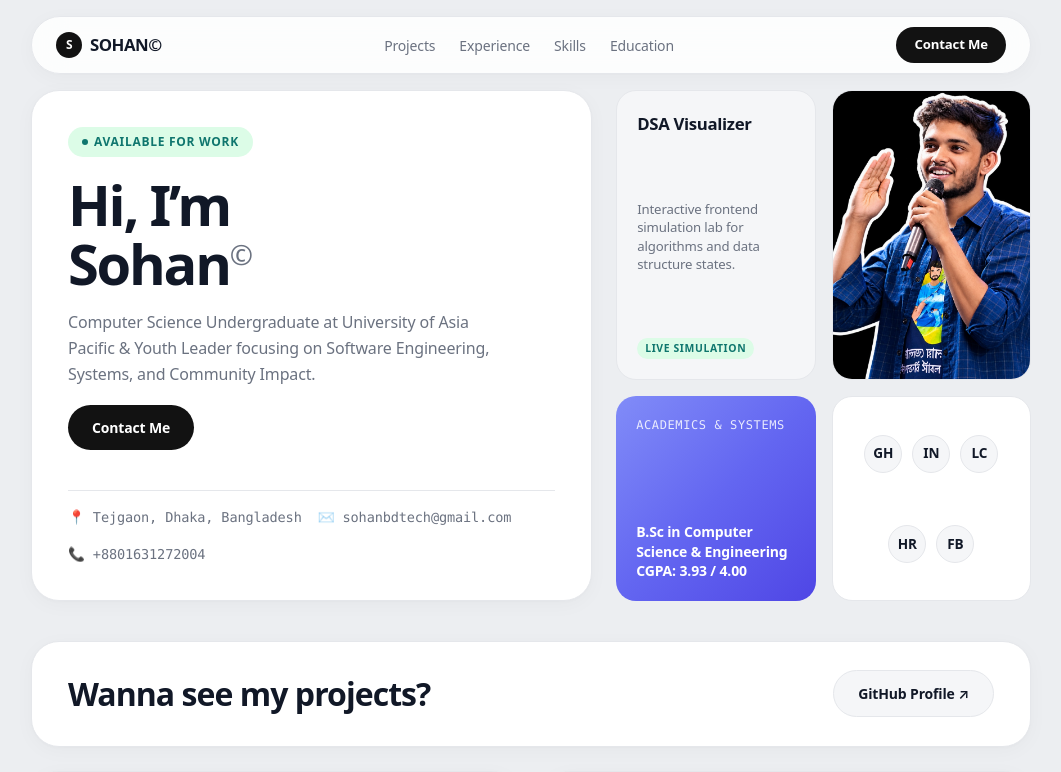
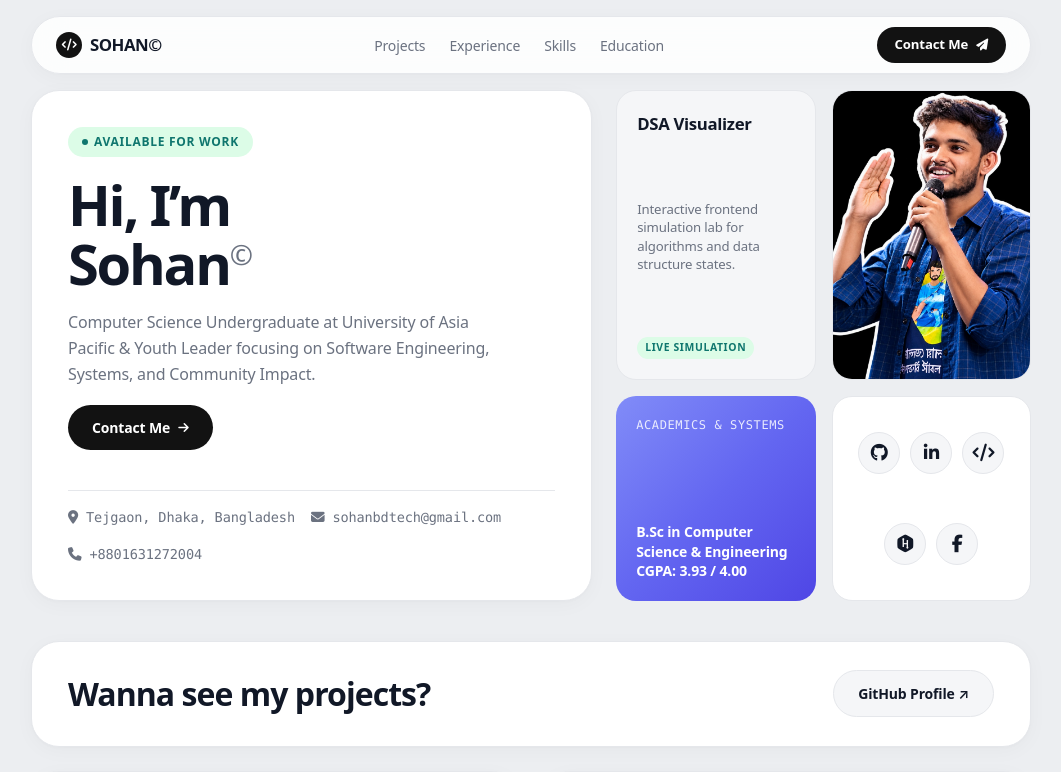
Before and after one commit to S0hanbd/Portfolio, a website: page index.html in a window 1280 px wide. Shown: the top 772 px of the page, without its empty margins (109-1170 px from the left). Drawn offline with Linux system fonts and the light colour scheme.

Commit message:
Replace text badges with Font Awesome brand and UI vector icons

```diff
--- a/index.html
+++ b/index.html
@@ -5,6 +5,7 @@
   <meta name="viewport" content="width=device-width, initial-scale=1.0">
   <meta name="description" content="Sohanur Rahman Sohan — Computer Science Undergraduate & Youth Leader specializing in Software Engineering, Systems, and Community Impact.">
   <title>Sohanur Rahman Sohan — Software Engineer & Systems Specialist</title>
+  <link rel="stylesheet" href="https://cdnjs.cloudflare.com/ajax/libs/font-awesome/6.5.1/css/all.min.css">
   <link rel="stylesheet" href="styles.css">
 </head>
 <body>
@@ -13,7 +14,7 @@
   <div class="nav-wrapper">
     <header class="site-nav">
       <a href="#hero" class="nav-brand">
-        <span class="brand-icon">S</span>
+        <span class="brand-icon"><i class="fa-solid fa-code"></i></span>
         SOHAN©
       </a>
       <nav aria-label="Main Navigation">
@@ -25,7 +26,7 @@
         </ul>
       </nav>
       <a href="mailto:sohanbdtech@gmail.com" class="btn btn-dark" style="padding: 8px 18px; font-size: 0.825rem;">
-        Contact Me
+        Contact Me <i class="fa-solid fa-paper-plane" style="font-size:0.75rem;"></i>
       </a>
     </header>
   </div>
@@ -54,15 +55,15 @@
 
           <div>
             <a href="mailto:sohanbdtech@gmail.com" class="btn btn-dark">
-              Contact Me
+              Contact Me <i class="fa-solid fa-arrow-right" style="font-size:0.75rem;"></i>
             </a>
           </div>
         </div>
 
         <div class="hero-location-bar">
-          <span>📍 Tejgaon, Dhaka, Bangladesh</span>
-          <span>✉️ <a href="mailto:sohanbdtech@gmail.com" style="color:inherit; text-decoration:none;">sohanbdtech@gmail.com</a></span>
-          <span>📞 <a href="tel:+8801631272004" style="color:inherit; text-decoration:none;">+8801631272004</a></span>
+          <span><i class="fa-solid fa-location-dot"></i> Tejgaon, Dhaka, Bangladesh</span>
+          <span><i class="fa-solid fa-envelope"></i> <a href="mailto:sohanbdtech@gmail.com" style="color:inherit; text-decoration:none;">sohanbdtech@gmail.com</a></span>
+          <span><i class="fa-solid fa-phone"></i> <a href="tel:+8801631272004" style="color:inherit; text-decoration:none;">+8801631272004</a></span>
         </div>
       </div>
 
@@ -89,11 +90,21 @@
 
         <!-- Social Icons Grid Subcard 4 -->
         <div class="hero-social-card">
-          <a href="https://github.com/S0hanbd" target="_blank" rel="noopener noreferrer" class="social-icon-btn" title="GitHub">GH</a>
-          <a href="https://www.linkedin.com/in/sohanur-rahman-6239952b6/" target="_blank" rel="noopener noreferrer" class="social-icon-btn" title="LinkedIn">IN</a>
-          <a href="https://leetcode.com/u/S0hanbd" target="_blank" rel="noopener noreferrer" class="social-icon-btn" title="LeetCode">LC</a>
-          <a href="https://www.hackerrank.com/profile/Sohanbd" target="_blank" rel="noopener noreferrer" class="social-icon-btn" title="HackerRank">HR</a>
-          <a href="https://www.facebook.com/sohan.fidato" target="_blank" rel="noopener noreferrer" class="social-icon-btn" title="Facebook">FB</a>
+          <a href="https://github.com/S0hanbd" target="_blank" rel="noopener noreferrer" class="social-icon-btn" title="GitHub">
+            <i class="fa-brands fa-github"></i>
+          </a>
+          <a href="https://www.linkedin.com/in/sohanur-rahman-6239952b6/" target="_blank" rel="noopener noreferrer" class="social-icon-btn" title="LinkedIn">
+            <i class="fa-brands fa-linkedin-in"></i>
+          </a>
+          <a href="https://leetcode.com/u/S0hanbd" target="_blank" rel="noopener noreferrer" class="social-icon-btn" title="LeetCode">
+            <i class="fa-solid fa-code"></i>
+          </a>
+          <a href="https://www.hackerrank.com/profile/Sohanbd" target="_blank" rel="noopener noreferrer" class="social-icon-btn" title="HackerRank">
+            <i class="fa-brands fa-hackerrank"></i>
+          </a>
+          <a href="https://www.facebook.com/sohan.fidato" target="_blank" rel="noopener noreferrer" class="social-icon-btn" title="Facebook">
+            <i class="fa-brands fa-facebook-f"></i>
+          </a>
         </div>
 
       </div>
--- a/styles.css
+++ b/styles.css
@@ -394,8 +394,8 @@ body {
 }
 
 .social-icon-btn {
-  width: 38px;
-  height: 38px;
+  width: 42px;
+  height: 42px;
   border-radius: 50%;
   background-color: var(--surface-alt);
   border: 1px solid var(--border);
@@ -404,8 +404,7 @@ body {
   align-items: center;
   justify-content: center;
   text-decoration: none;
-  font-size: 0.85rem;
-  font-weight: 600;
+  font-size: 1.1rem;
   transition: var(--transition);
 }
 
@@ -413,6 +412,7 @@ body {
   background-color: var(--pill-dark);
   color: var(--pill-text);
   transform: translateY(-2px);
+  box-shadow: 0 4px 12px rgba(0,0,0,0.12);
 }
 
 /* Location & Meta Bar inside Hero */
```
